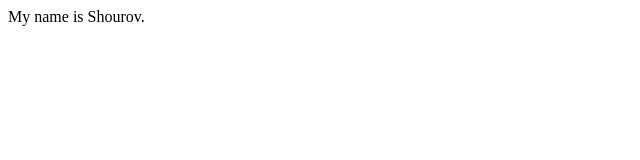
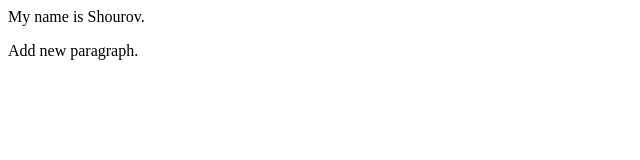
Before and after one commit to Shourov774/Github-Local-Repo, a plain HTML site: page index.html in a window 1280 px wide. Shown: the whole page, without its empty margins (0-640 px from the left). Drawn offline with Linux system fonts and the light colour scheme.

Commit message:
Added new feature

```diff
--- a/index.html
+++ b/index.html
@@ -1 +1,3 @@
 <p>My name is Shourov.</p>
+
+<p>Add new paragraph.</p>
```
